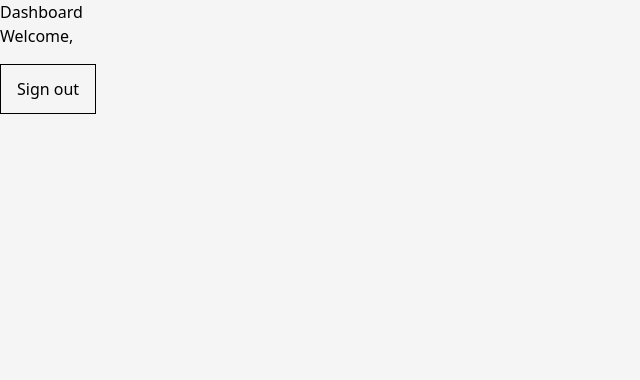
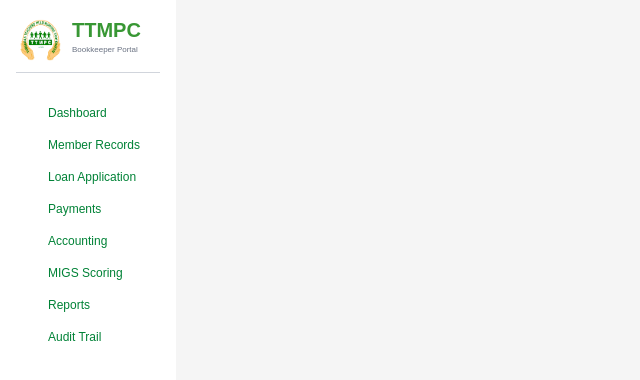
Before and after one commit to Gtabs2004/TTMPC-THESIS, a React (Vite) app in the folder TTMPC_THESIS/: page /dashboard in a window 1280 px wide. Shown: the top 380 px of the page, without its empty margins (0-640 px from the left). Built offline with nearby package versions, Linux system fonts and the light colour scheme; no server answers.

Commit message:
bookkeeper-sidebar

```diff
--- a/TTMPC_THESIS/src/Bookkeeper/Components/bookkeeperDashboard.jsx
+++ b/TTMPC_THESIS/src/Bookkeeper/Components/bookkeeperDashboard.jsx
@@ -18,18 +18,42 @@ const Dashboard = () => {
   };
   console.log(session);
   return (
-    <div>
-      <h1>Dashboard</h1>
-      <h2>Welcome, {session?.user?.email}</h2>
-      <div>
-        <p
-          onClick={handleSignOut}
-          className="hover:cursor-pointer  border inline-block px-4 py-3 mt-4 "
-        >
-          Sign out
-        </p>
+    <aside className="bg-white h-screen w-44  p-4">
+      <div className="flex flex-row items-start gap-2">
+        <img src="src/assets/img/ttmpc logo.png" className="h-12 w-auto"></img>
+        <div className="flex flex-col">
+          <h1 className="text-xl font-bold text-[#389734]">TTMPC</h1>
+          <p className="text-[8px] text-gray-500">Bookkeeper Portal</p>
+        </div>
       </div>
-    </div>
+      <hr className="w-full border-gray-300 my-2"></hr>
+      <nav className="flex flex-col gap-4 mt-4 ml-4 p-4">
+        <a href="#" className="text-green-700 text-xs ">
+          Dashboard
+          </a>
+         <a href="#" className="text-green-700 text-xs ">
+          Member Records
+          </a>
+          <a href="#" className="text-green-700 text-xs">
+          Loan Application
+          </a>
+          <a href="#" className="text-green-700 text-xs">
+          Payments
+          </a>
+          <a href="#" className="text-green-700 text-xs">
+          Accounting
+          </a>
+          <a href="#" className="text-green-700 text-xs">
+          MIGS Scoring
+          </a>
+          <a href="#" className="text-green-700 text-xs">
+          Reports
+          </a>
+          <a href="#" className="text-green-700 text-xs">
+          Audit Trail
+          </a>
+          </nav>
+    </aside>
   );
 };
 
--- a/TTMPC_THESIS/src/index.css
+++ b/TTMPC_THESIS/src/index.css
@@ -2,4 +2,5 @@
 
 body{
   background-color: #F5F5F5;
+  font-family: "poppins", sans-serif;
 }
```
